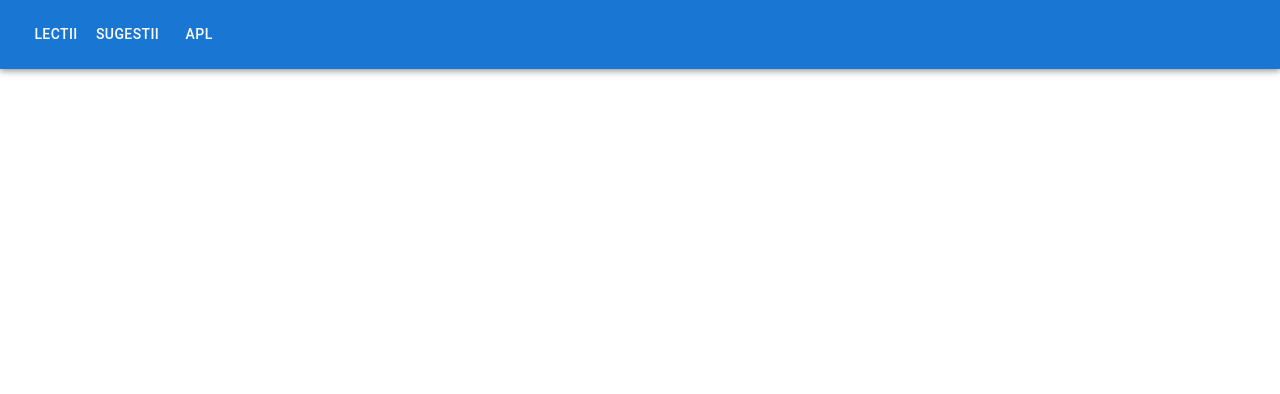
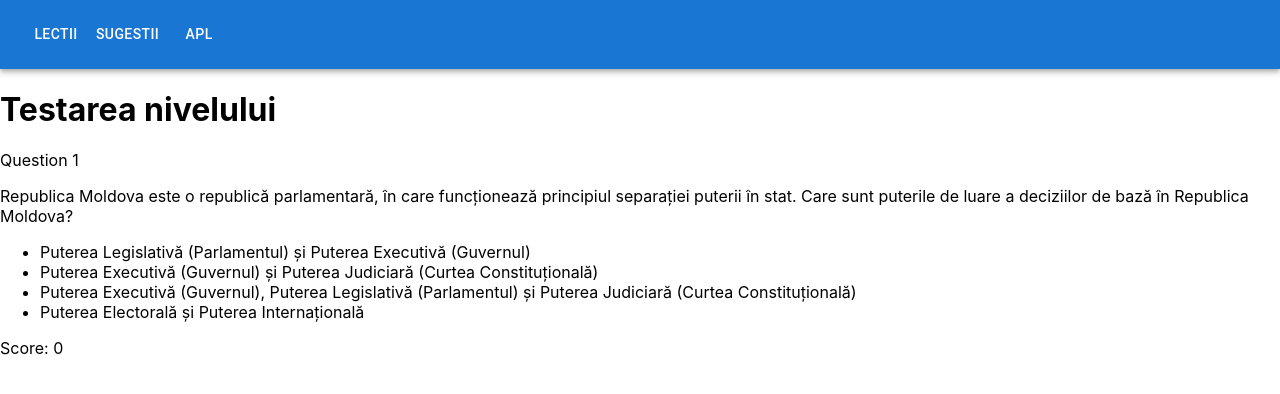
Before and after one commit to nastea19/CodeBreakers, a React (Create React App) app in the folder my-react-app/: page / in a window 1280 px wide. Shown: the top 394 px of the page. Built offline with nearby package versions, Linux system fonts and the light colour scheme.

Commit message:
test.tsx

```diff
--- a/my-react-app/src/App.tsx
+++ b/my-react-app/src/App.tsx
@@ -5,10 +5,15 @@ import { BrowserRouter as Router, Route, Routes } from "react-router-dom";
 import { ToastContainer } from "react-toastify";
 import "react-toastify/dist/ReactToastify.css";
 import NavBar from "./components/navbar";
+import Quiz from "./components/test";
 
 function App() {
   return (
-    <><NavBar /></>
+    <><>
+      <NavBar />
+
+    </><Quiz /></>
+
 
   );
 }
--- /dev/null
+++ b/my-react-app/src/components/test.tsx
@@ -0,0 +1,94 @@
+import React, { useState } from 'react';
+
+interface Question {
+  questionText: string;
+  options: string[];
+  correctAnswer: string;
+}
+
+const questions: Question[] = [
+  {
+    questionText: 'Republica Moldova este o republică parlamentară, în care funcționează principiul separației puterii în stat. Care sunt puterile de luare a deciziilor de bază în Republica Moldova?',
+    options:
+    ['Puterea Legislativă (Parlamentul) și Puterea Executivă (Guvernul)',
+    'Puterea Executivă (Guvernul) și Puterea Judiciară (Curtea Constituțională)',
+    'Puterea Executivă (Guvernul), Puterea Legislativă (Parlamentul)  și Puterea Judiciară (Curtea Constituțională)',
+    'Puterea Electorală și Puterea Internațională'],
+    correctAnswer: 'Puterea Executivă (Guvernul), Puterea Legislativă (Parlamentul)  și Puterea Judiciară (Curtea Constituțională)',
+  },
+  {
+    questionText: 'Cum sunt aleși cei 101 deputați din parlamentul Republicii Moldova?',
+    options:
+    ['Aceștia sunt aleși prin vot direct pentru un mandat de patru ani.',
+    'Aceștia sunt numiți direct de către Președintele Republicii Moldova, fără a fi necesare alegeri.',
+    'Cei 101 deputați sunt desemnați de către partidele politice reprezentate în Parlament, fără a fi implicat votul direct al cetățenilor.',
+    'Aceștia sunt selectați prin tragere la sorți din rândul cetățenilor eligibili, indiferent de opțiunile lor politice.'],
+    correctAnswer: 'Aceștia sunt aleși prin vot direct pentru un mandat de patru ani.',
+  },
+  {
+    questionText: 'Ce este constituția?',
+    options:
+    ['Constituția este o lege fundamentală a unei țări care stabilește structura, funcțiile, drepturile și responsabilitățile fundamentale ale guvernului și cetățenilor.',
+    'Constituția reprezintă un cod de conduită pentru cetățeni, dar nu are legătură cu funcțiile guvernamentale.',
+    ' Constituția este un document simbolic, fără putere legală, care descrie istoria și valorile unei țări',
+    'Constituția este emisă doar de către liderul suprem al unei țări, fără consultarea sau aprobarea cetățenilor.'],
+    correctAnswer: 'Constituția este o lege fundamentală a unei țări care stabilește structura, funcțiile, drepturile și responsabilitățile fundamentale ale guvernului și cetățenilor.',
+  },
+];
+
+const Quiz: React.FC = () => {
+  const [currentQuestion, setCurrentQuestion] = useState(0);
+  const [selectedAnswer, setSelectedAnswer] = useState<string | null>(null);
+  const [score, setScore] = useState(0);
+
+  const handleAnswerClick = (option: string) => {
+    setSelectedAnswer(option);
+  };
+
+  const handleNextQuestion = () => {
+    if (selectedAnswer === questions[currentQuestion].correctAnswer) {
+      setScore(score + 1);
+    }
+
+    setSelectedAnswer(null);
+    setCurrentQuestion(currentQuestion + 1);
+  };
+
+  return (
+    <div>
+      <h1>Testarea nivelului</h1>
+      {currentQuestion < questions.length ? (
+        <div>
+          <p>Question {currentQuestion + 1}</p>
+          <p>{questions[currentQuestion].questionText}</p>
+          <ul>
+            {questions[currentQuestion].options.map((option, index) => (
+              <li
+                key={index}
+                onClick={() => handleAnswerClick(option)}
+                style={{
+                  cursor: 'pointer',
+                  backgroundColor:
+                    option === selectedAnswer ? 'lightblue' : 'white',
+                }}
+              >
+                {option}
+              </li>
+            ))}
+          </ul>
+          {selectedAnswer && (
+            <button onClick={handleNextQuestion}>Next Question</button>
+          )}
+          <p>Score: {score}</p>
+        </div>
+      ) : (
+        <div>
+          <h2>Esti un user avansat!</h2>
+          <p>Scorul tau final: {score}</p>
+        </div>
+      )}
+    </div>
+  );
+};
+
+export default Quiz;
```
Also changed, not shown: package.json (+8 -1 lines), my-react-app/src/components/apl.tsx (added), 1 other file (tests, documents, lock files or other folders).
